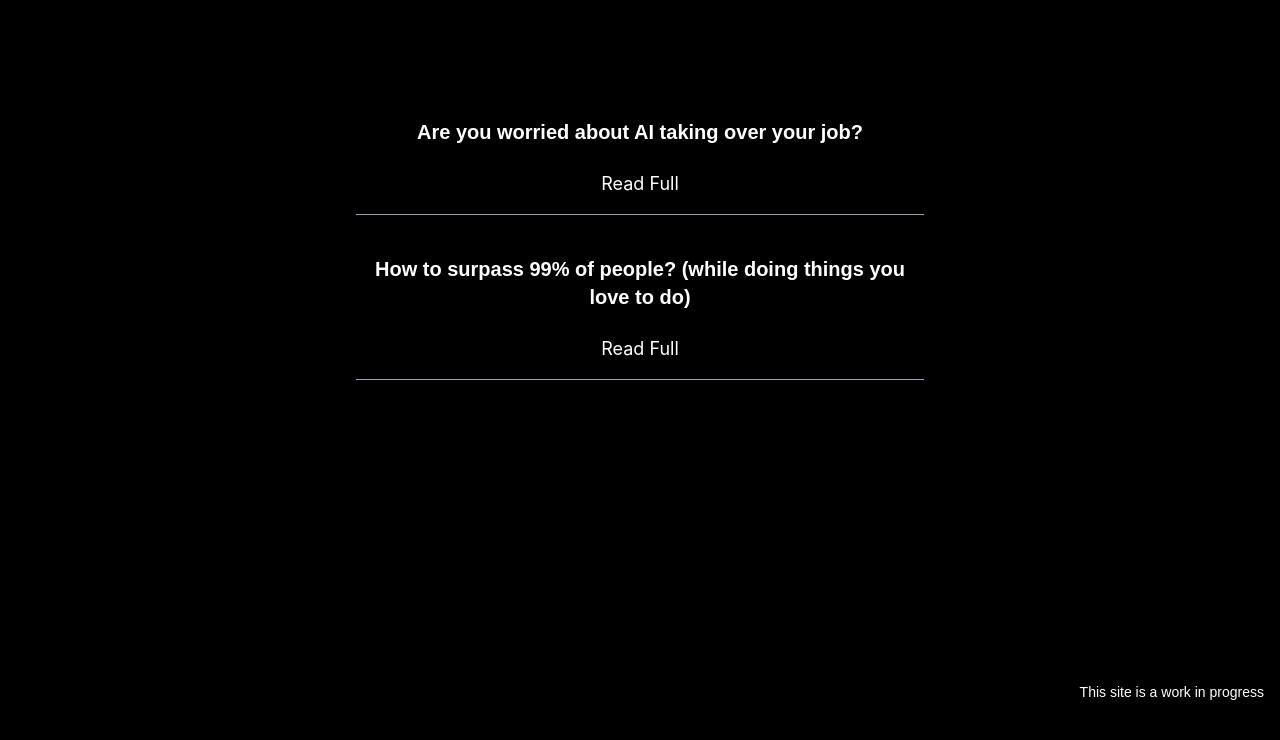
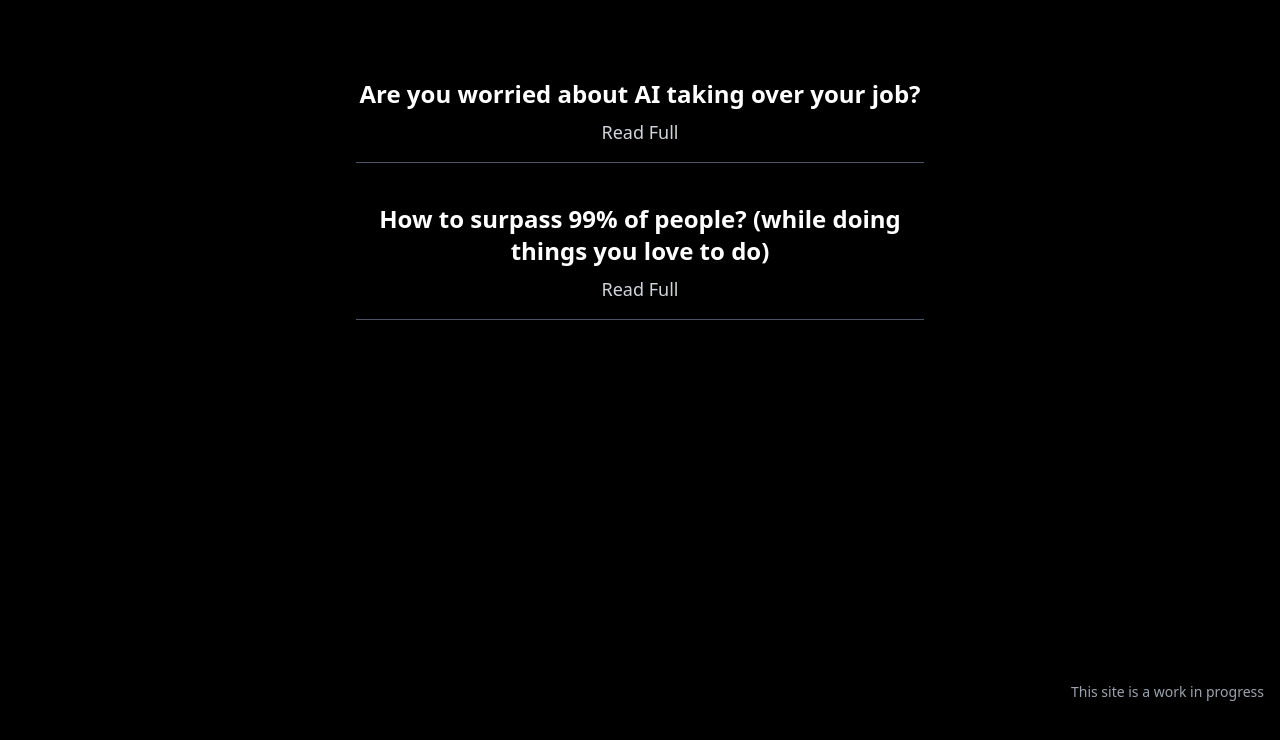
Before and after one commit to animeshhq/portfolio, an Astro site: page /letter in a window 1280 px wide. Shown: the part 82-822 px from the top of the page. Built offline with nearby package versions, Linux system fonts and the light colour scheme; Astro itself is replaced by a stand-in of ours.

Commit message:
modified:   src/pages/letter/index.astro

```diff
--- a/src/pages/letter/index.astro
+++ b/src/pages/letter/index.astro
@@ -11,22 +11,22 @@ const posts = await getCollection('newsletter');
   <header>
     <Nav client:load />
   </header>
-  <main class="min-h-screen w-full bg-black text-white overflow-auto flex flex-col items-center justify-start">
-    <div class="px-4 flex flex-col max-w-[512px] lg:max-w-[600px] mt-20">
-      {posts.map(post => (
-        <div class=" flex flex-col text-center w-full font-poppins mt-10">
-          <a class="font-poppins font-semibold text-white text-xl mb-2" href={`/letter/${post.slug}`}>
+  <main class="min-h-screen w-full bg-black text-white overflow-auto flex flex-col items-center justify-start py-20">
+    <div class="container px-4 mx-auto max-w-[600px]">
+      {posts.map((post, index) => (
+        <div class="flex flex-col text-center w-full mb-10" key={index}>
+          <a class="font-bold text-lg md:text-xl lg:text-2xl mb-2" href={`/letter/${post.slug}`}>
             {post.data.title}
           </a>
-          <a class="font-inter text-white text-lg mt-4" href={`/letter/${post.slug}`}>
+          <a class="text-base	md:text-lg text-gray-300" href={`/letter/${post.slug}`}>
             Read Full
           </a>
-          <div class="w-full h-px bg-gray-400 mt-4"></div> {/* Divider line */}
+          <div class="w-full h-px bg-gray-600 mt-4"></div> {/* Divider line */}
         </div>
       ))}
     </div>
 
-    <div class="font-poppins text-white text-xs sm:text-sm absolute bottom-4 right-4">
+    <div class="font-light text-sm text-gray-400 absolute bottom-4 right-4">
       This site is a work in progress
     </div>
   </main>
```
